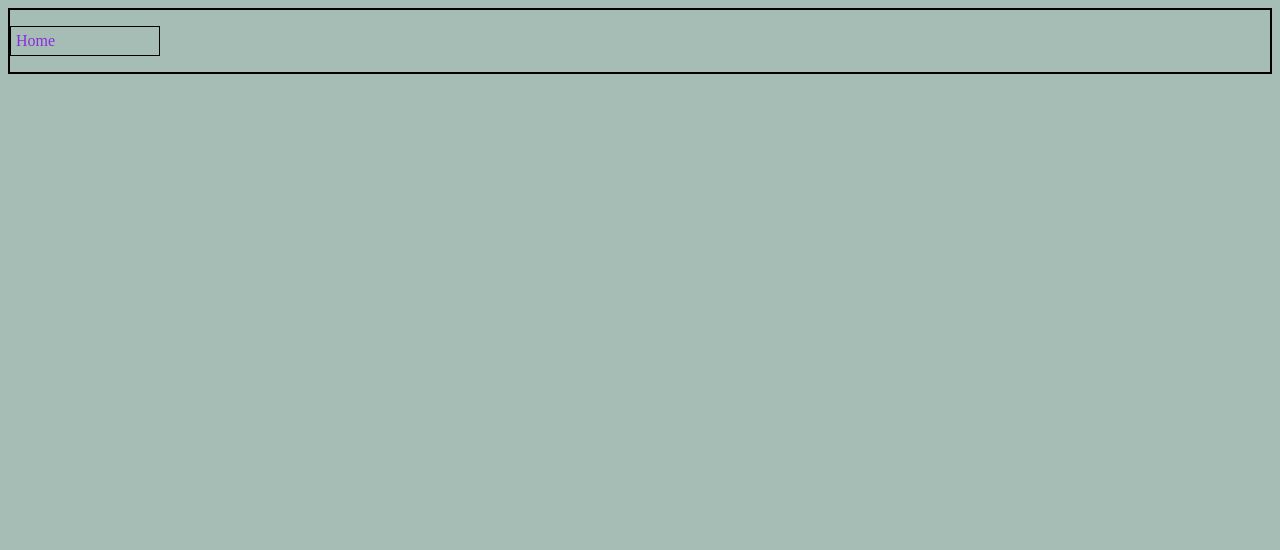
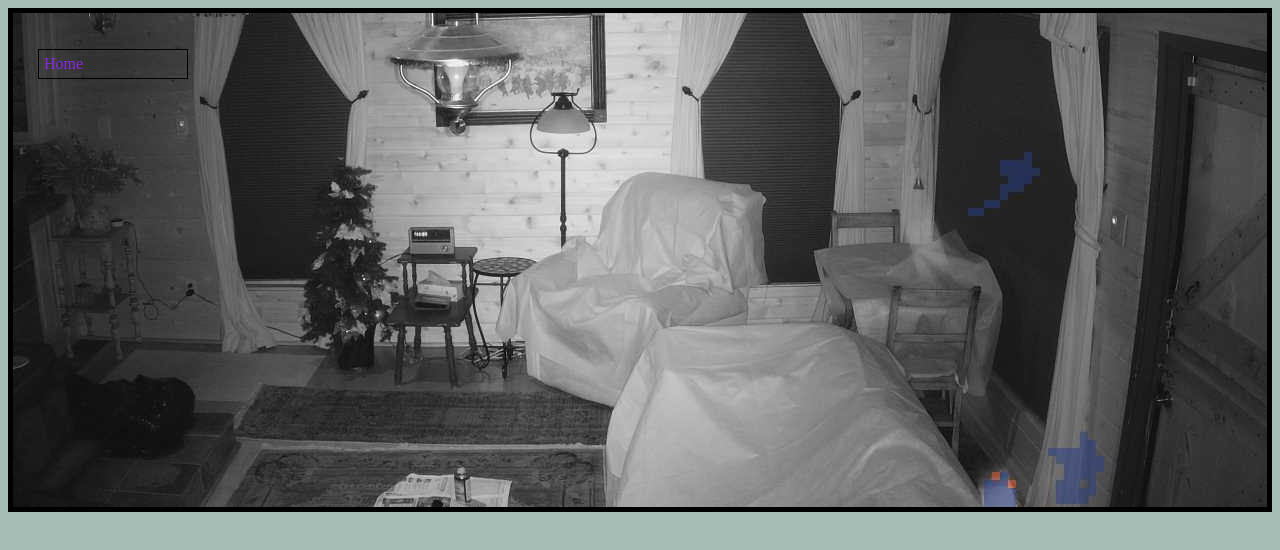
Before and after one commit to cartercherry/netlify, a website: page CabinGreatRm.html in a window 1280 px wide. Drawn offline with Linux system fonts and the light colour scheme.

Commit message:
multiple images added

```diff
--- a/css/style.css
+++ b/css/style.css
@@ -77,6 +77,7 @@ ul {
   width: 150px;
   border: 1px solid black;
   padding: 5px;
+  margin-left: 5px;
 }
 
 a {
@@ -106,6 +107,17 @@ a {
   border: 3px solid black;
 }
 
+.CabinGreatRm {
+  background-color: #ccc;
+  background-image: url("../images/CabinGreatRm.jpg");
+  background-position: center;
+  background-size: auto;
+  background-repeat: no-repeat;
+  padding: 20px;
+  height: 500px;
+  border: 3px solid black;
+}
+
 .pi p {
   position: relative;
   left: 550px;
```
Also changed, not shown: dist/CabinGreatRm.html (added), dist/about.html (added), dist/cabinStairs.html (added), dist/css/style.css, dist/images/CabinGreatRm.jpg (added), dist/images/CabinStairs.jpg (added), dist/images/cabin.jpg (added), dist/images/pi.jpg (added), dist/index.html, 2 other files.
